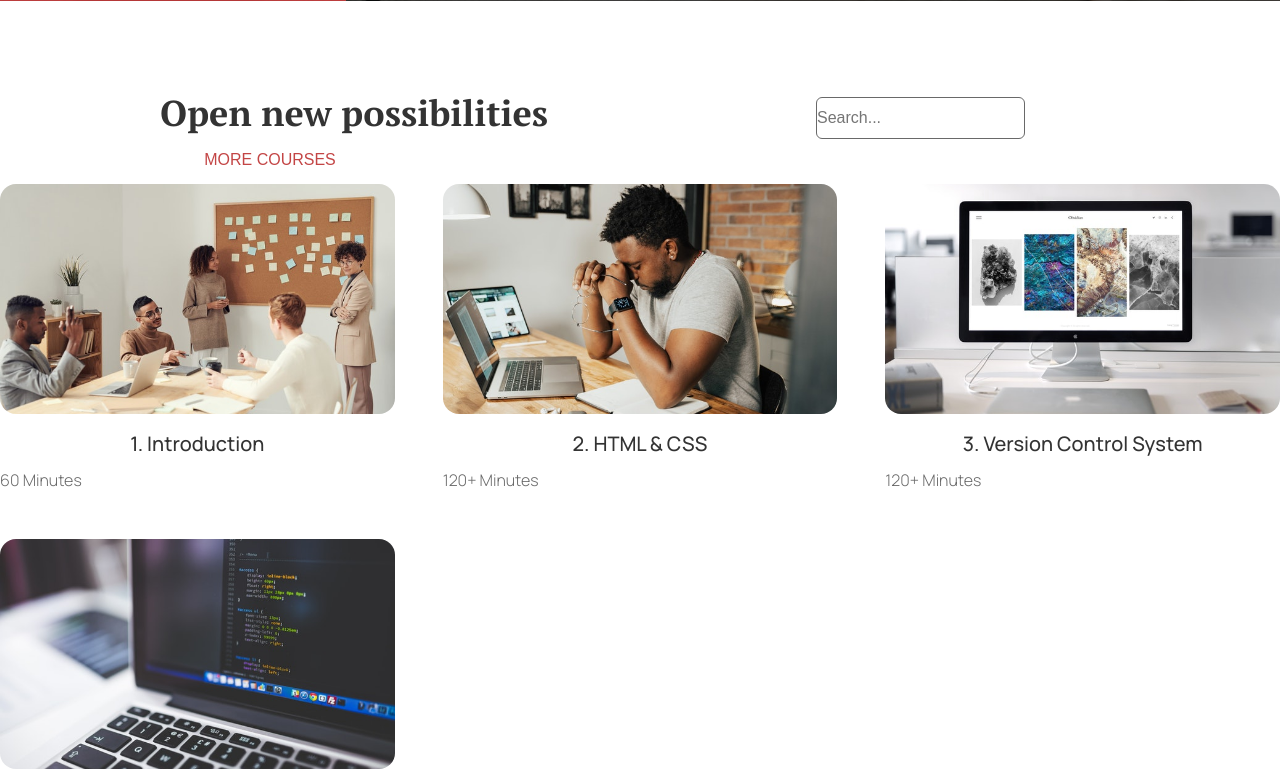
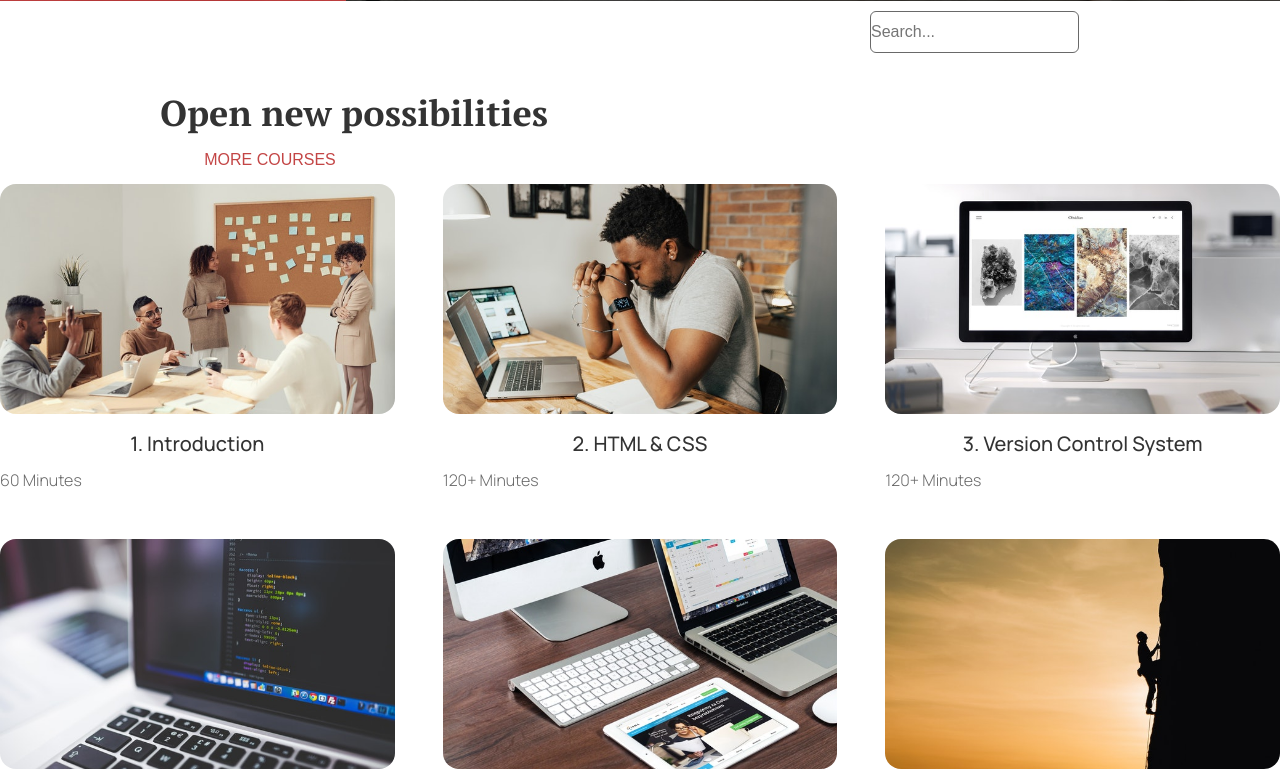
Before and after one commit to abaksaj/hands-on-react, a React (Create React App) app: page / in a window 1280 px wide. Shown: the part 799-1570 px from the top of the page. Built offline with nearby package versions, Linux system fonts and the light colour scheme.

Commit message:
Search through Courses

```diff
--- a/package.json
+++ b/package.json
@@ -9,6 +9,7 @@
     "normalize.css": "^8.0.1",
     "react": "^18.1.0",
     "react-dom": "^18.1.0",
+    "react-loader-spinner": "^6.0.0-0",
     "react-router-dom": "^6.3.0",
     "react-scripts": "5.0.1",
     "react-scroll": "^1.8.7",
--- a/src/components/SearchBar/SearchBar.js
+++ b/src/components/SearchBar/SearchBar.js
@@ -3,20 +3,24 @@ import { useState } from "react";
 import { SearchContainerPosition, SearchContainer, SearchInput } from "./SearchBarStyle";
 
 function SearchBar({
+  value,
   placeholder,
-  inputValue,
-  setInputValue,
   isSearchDisabled,
+  handleValues,
+  keyVal
 }) {
+
+
+
   return (
     <>
       <SearchContainerPosition>
         <SearchContainer>
           <SearchInput
+            value={value}
             placeholder={placeholder}
             disabled={isSearchDisabled}
-            value={inputValue}
-            onChange={(e) => setInputValue(e.target.value)}
+            onChange={(event) =>handleValues(keyVal, event.target.value)}
           />
         </SearchContainer>
       </SearchContainerPosition>
--- a/src/components/SearchBar/SearchBarStyle.js
+++ b/src/components/SearchBar/SearchBarStyle.js
@@ -11,7 +11,7 @@ export const SearchContainerPosition = styled.section`
 
 export const SearchContainer  = styled.div`
     position: absolute;
-    margin: 6rem 4rem 0rem 0rem;
+    margin: 10px 10px 1px;
 
 
 
--- /dev/null
+++ b/src/components/index.js
@@ -0,0 +1,5 @@
+import SearchBar from "./components/SearchBar/SearchBar";
+
+export {
+    SearchBar
+}
--- a/src/pages/Courses/Courses.js
+++ b/src/pages/Courses/Courses.js
@@ -11,6 +11,7 @@ import Section from "../../components/Section/Section";
 // import LectureImg6 from "../../assets/images/lecture-6.jpg";
 // import LectureImg7 from "../../assets/images/lecture-7.jpg";
 // import LectureImg8 from "../../assets/images/lecture-8.jpg";
+import SearchBar  from '../../components/SearchBar/SearchBar';
 import { Grid } from "../../lib/style/generalStyles";
 import coursesMock from "../../lib/style/mock/courses";
 
@@ -27,6 +28,10 @@ const Courses = () => {
         }
 
     }, [])
+
+    function handleSearch(){
+        console.log("Handle Search");
+    }
 
 
     return (
@@ -52,6 +57,7 @@ const Courses = () => {
 
             </Grid>
             </Section>
+                <SearchBar handleSearch={handleSearch}/>
         </Main>
 
         </>
--- a/src/pages/Home/Home.js
+++ b/src/pages/Home/Home.js
@@ -1,5 +1,5 @@
 import React from "react";
-import {useState, useEffect} from "react";
+import {useState, useEffect,useMemo} from "react";
 import Header from "../../components/Header/Header";
 import Landing from "../../components/Landing/Landing";
 import Main from "../../components/Main/Main";
@@ -17,6 +17,8 @@ const Home = () => {
     const [courses, setCourses] = useState(null);
     const [isSearchDisabled, setIsSearchDisabled] = useState(false);
     const [inputValue, setInputValue] = useState('');
+    const [searchTerm, setSearch] = useState("");
+
 
     useEffect(() => {
         console.log({courses})
@@ -27,6 +29,10 @@ const Home = () => {
       [],
     );
 
+    const handleSearch = (key, val) => {
+        setSearch(val.toLowerCase());
+      };
+
     return (
     <>
     <Header />
@@ -35,7 +41,14 @@ const Home = () => {
         <section>
         <Landing/>
         </section>
-        <SearchBar placeholder="Search..." isSearchDisabled={isSearchDisabled} inputValue={inputValue} setInputValue={setInputValue} />
+
+        <SearchBar
+         value={searchTerm}
+         placeholder="Search..."
+         isSearchDisabled={isSearchDisabled}
+         keyVal={"searchTerm"}
+         handleValues={handleSearch} />
+
         <Section
         actionText={"Learn something new"}
         title={"Open new possibilities"}
@@ -43,24 +56,27 @@ const Home = () => {
         buttonLink={() => buttonLink("/Courses")}
         >
 
-        {
-            courses && (
+
 <Grid>
      {
-               courses.map((course, index) => index <= 3 &&
-               <CourseCard
+     courses?.filter((course) => {
+        if (searchTerm == null) {
+          return course;
+        } else if (course.title.toLowerCase().includes(searchTerm.toLowerCase())) {
+          return course;
+        }
+     }).map((course) => {
+        return  <CourseCard
         key={course.id}
         courseId={course.id}
          imgSrc={course.imgSrc}
          imgAlt={course.imgAlt}
          title={course.title}
          subtitle={course.subtitle}
-                /> )
+              />
+      })
          }
-
       </Grid>
-        )}
-
         </Section>
 
         <Section isHeadingVisible={false}
```
Also changed, not shown: src/components/SearchBar/Top.js (line endings or trailing spaces), 2 other files (tests, documents, lock files or other folders). Lines whose indentation alone changed are shown as unchanged.
